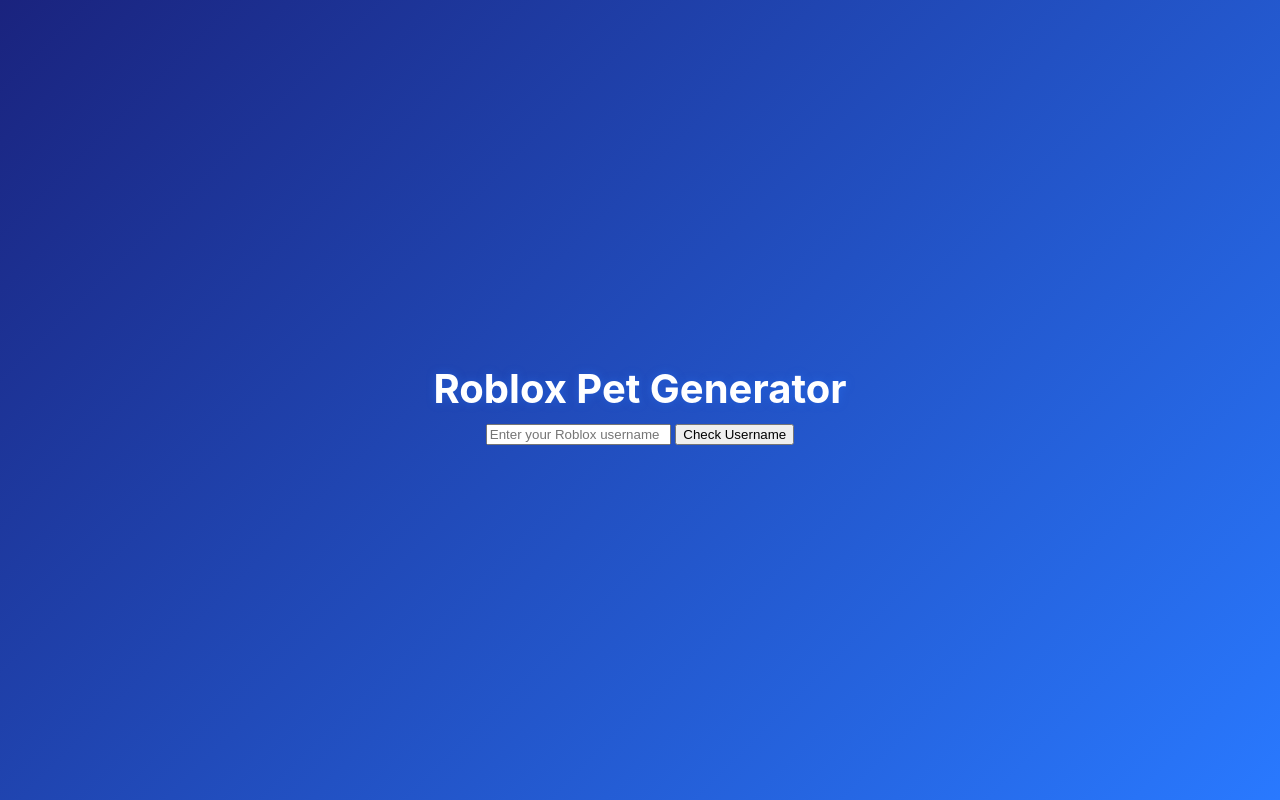
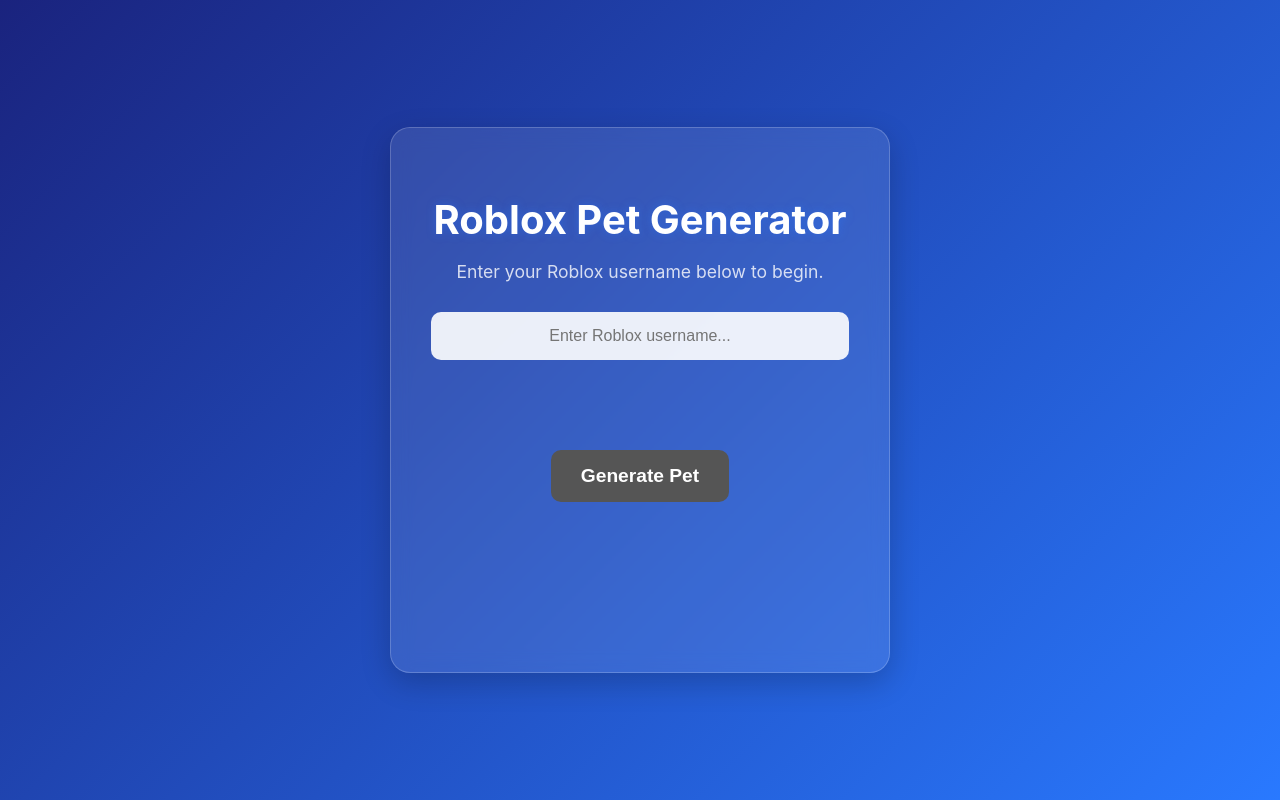
Before and after one commit to GiverAngel/pet-generator, a plain HTML site: page index.html in a window 1280 px wide. Drawn offline with Linux system fonts and the light colour scheme.

Commit message:
Update index.html

```diff
--- a/index.html
+++ b/index.html
@@ -7,15 +7,24 @@
     <link rel="stylesheet" href="style.css">
 </head>
 <body>
-    <div class="container">
+    <div class="generator-container">
         <h1>Roblox Pet Generator</h1>
-        <input type="text" id="username" placeholder="Enter your Roblox username">
-        <button id="checkBtn">Check Username</button>
-        <p id="status"></p>
-        <button id="generateBtn" style="display:none;">Generate Pet</button>
-        <p id="petResult"></p>
-        <a id="privateServerBtn" href="#" target="_blank" style="display:none;">Join Private Server to Claim Your Pet</a>
+        <p>Enter your Roblox username below to begin.</p>
+        <div class="input-group">
+            <input type="text" id="usernameInput" placeholder="Enter Roblox username...">
+            <span id="validationMessage" class="message"></span>
+        </div>
+
+        <button id="generatePetBtn" disabled>Generate Pet</button>
+
+        <div id="resultArea" class="result-area">
+            <h2 id="resultText"></h2>
+            <a id="claimLink" href="#" target="_blank" class="claim-btn hidden">
+                Join Private Server to Claim Your Pet
+            </a>
+        </div>
     </div>
+
     <script src="app.js"></script>
 </body>
 </html>
```
